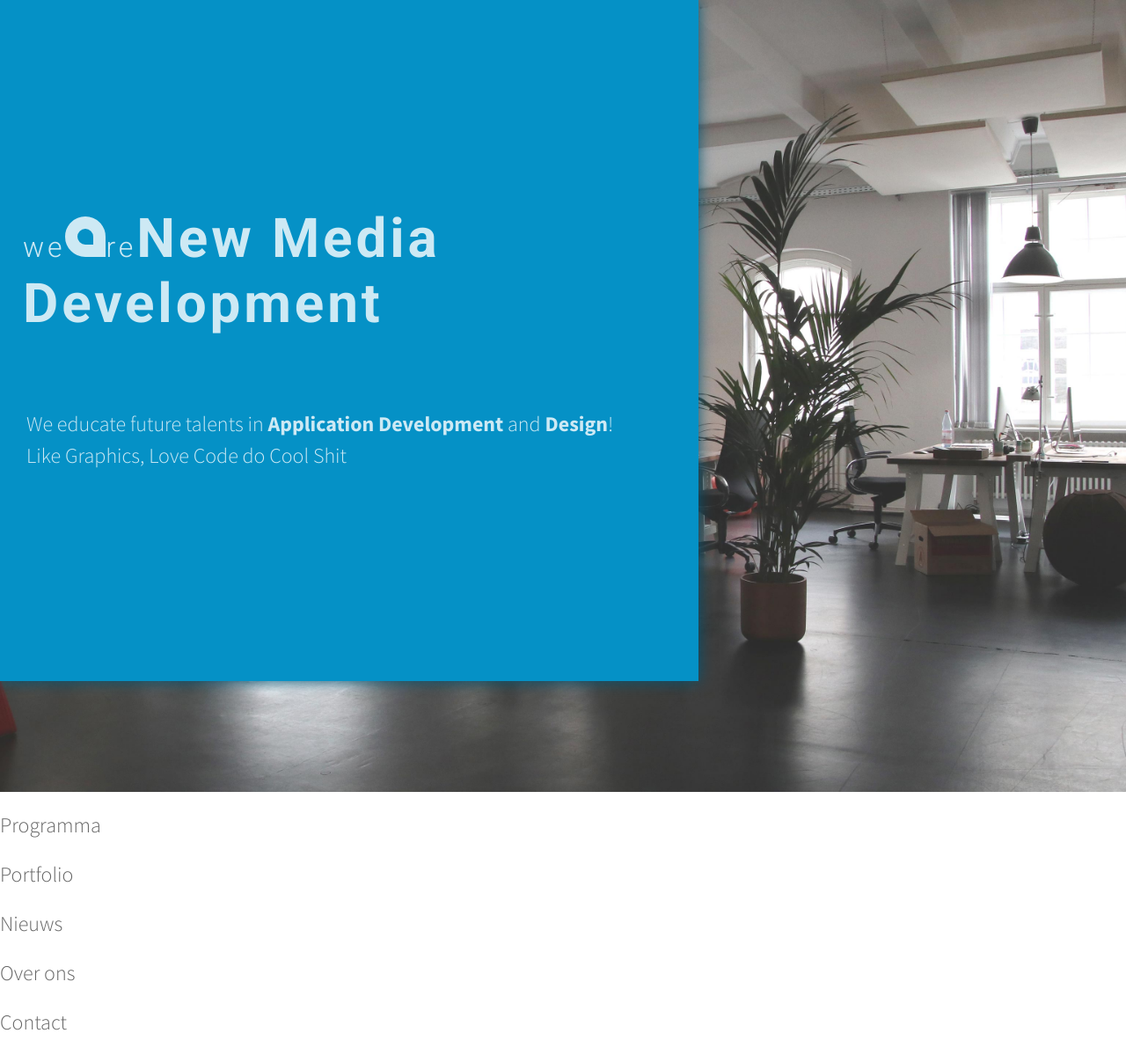
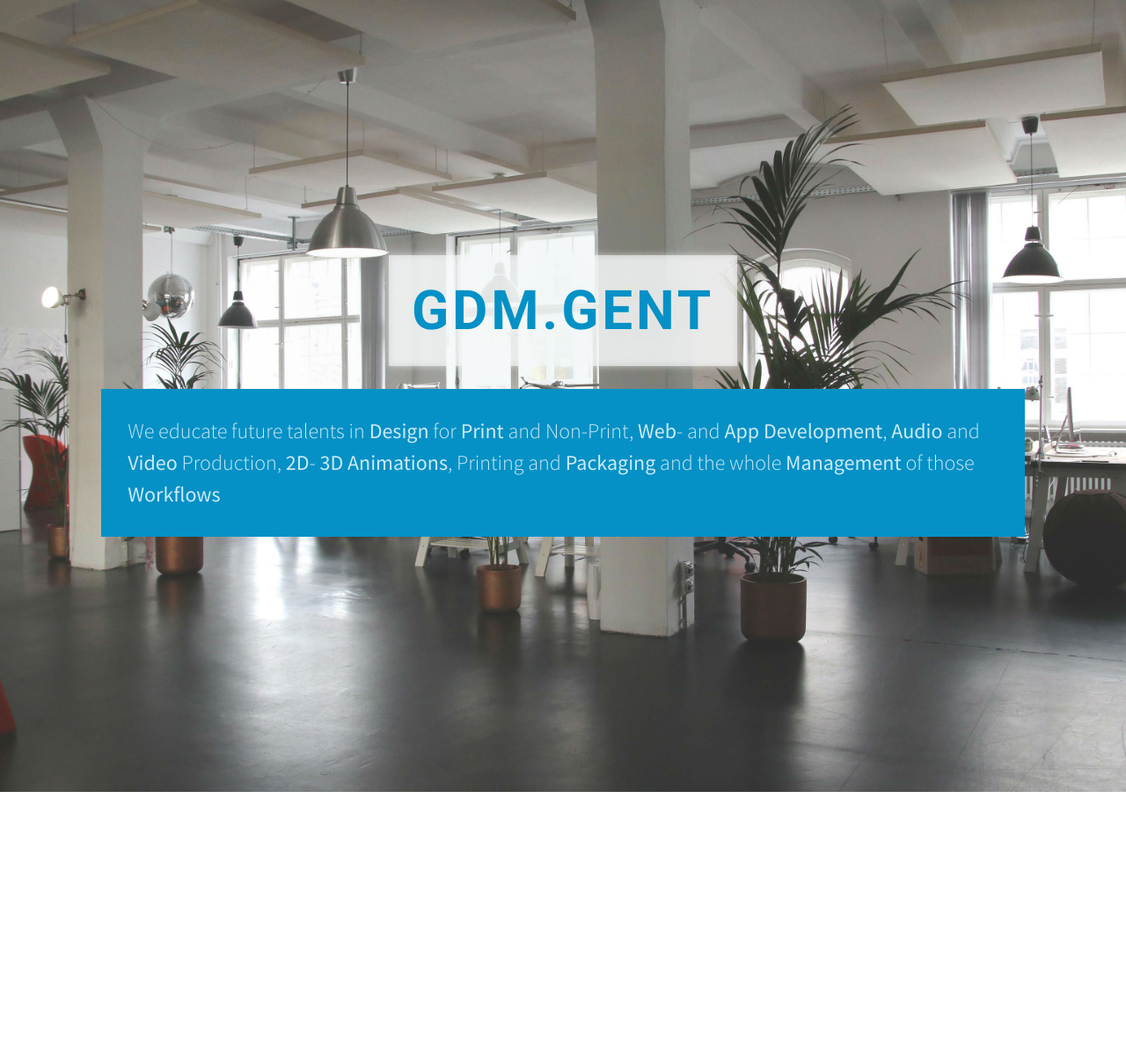
Before and after one commit to Wroeter/gdmgent.github.io, a Jekyll site: the page built from index.md, in a window 1280 px wide. Shown: the whole page at 88% size. Built offline with Jekyll 4.4.1, drawn with Linux system fonts in a browser that asks for light colours; comment, search, counter and statistics services are not loaded; after the commit the page ends 900 px from its top, so only the background shows below that.

Commit message:
Update gdm.gent website with hero banner

```diff
--- a/_config.yml
+++ b/_config.yml
@@ -54,6 +54,12 @@
   - package.json        # Remove for new syllabus
   - README.md
 
+# Outputting
+# ----------
+permalink:        "/blog/:year/:title/"
+paginate_path:    "/blog/page:num"
+paginate:         5
+
 # Collections
 # -----------
 collections:
--- a/_includes/content/hero.html
+++ /dev/null
@@ -1,13 +0,0 @@
-{% assign hero_image = include.image %}
-{% assign hero_headline = include.headline %}
-{% assign hero_description = include.description %}
-
-<div class="hero" id="intro">
-  <picture class="hero__picture">
-    <img src="{{ hero_image | prepend: site.baseurl }}">
-  </picture>
-  <header class="hero__header">
-    <h1 class="hero__headline">{{ hero_headline }}</h1>
-    <h2 class="hero__baseline">{{ hero_description }}</h2>
-  </header>
-</div>
--- a/_includes/content/home_about.html
+++ /dev/null
@@ -1,4 +0,0 @@
-<section class="">
-  <h2 class="">Over ons</h2>
-
-</section>
--- a/_includes/content/home_blog.html
+++ /dev/null
@@ -1,4 +0,0 @@
-<section class="">
-  <h2 class="">Nieuws</h2>
-
-</section>
--- a/_includes/content/home_contact.html
+++ /dev/null
@@ -1,4 +0,0 @@
-<section class="">
-  <h2 class="">Contact</h2>
-
-</section>
--- a/_includes/content/home_programme.html
+++ /dev/null
@@ -1,4 +0,0 @@
-<section class="">
-  <h2 class="">Programma</h2>
-
-</section>
--- a/_includes/content/home_work.html
+++ /dev/null
@@ -1,4 +0,0 @@
-<section class="">
-  <h2 class="">Portfolio</h2>
-
-</section>
--- a/_sass/_app.scss
+++ b/_sass/_app.scss
@@ -10,8 +10,11 @@
 
 // 2. Vendor
 @import
+  'vendor/normalize',
   'vendor/syntax-highlighting',
   'vendor/syntax-highlighting-theme-solarized-light';
+
+// 3. Layout
 
 // Components
 @import
--- a/_sass/components/_hero.scss
+++ b/_sass/components/_hero.scss
@@ -1,4 +1,4 @@
-/*.hero {
+.hero {
   display: flex;
   flex-direction: column;
   flex-wrap: nowrap;
@@ -63,10 +63,11 @@
     font-family: $primary-font-family;
     font-size: 3.875rem;
     font-weight: 500;
-    color: ahs-color-palette('ahs-blue', 'mid-dark');
+    text-transform: uppercase;
+    color: ahs-color-palette('ahs-blue', 'base');
     line-height: 1.2;
     letter-spacing: .0625em;
-    text-shadow: 0 0 20rem ahs-color-palette('ahs-blue', 'dark');;
+    text-shadow: 0 0 20rem ahs-color-palette('ahs-blue', 'mid-dark');;
     text-align: left;
 
     background: rgba(255, 255, 255, 0.6);
@@ -100,119 +101,4 @@
       filter: blur(4px);
     }
   }
-}*/
-.hero {
-  position: relative;
-  display: flex;
-  flex-direction: column;
-  flex-wrap: nowrap;
-  align-items: left;
-  justify-content: top;
-  overflow: hidden;
-
-  width: 100vw;
-  height: 100vh;
-
-  &__picture {
-    overflow: hidden;
-
-    & > img {
-      z-index: -1;
-      width: 100%;
-      height: 100%;
-      position: absolute;
-      top: 0;
-      left: 0;
-      object-fit: cover;
-    }
-  }
-
-  &__hello {
-    font-weight: 300;
-    font-size: 2rem;
-  }
-
-  &__ahs {
-    display: inline-block;
-    width: 2.875rem;
-    height: 2.875rem;
-    border-radius: 50%;
-    border: 0.9125rem solid ahs-color-palette('ahs-blue', 'light');
-    border-bottom-right-radius: 0;
-  }
-
-  &__header {
-    position: relative;
-    display: flex;
-    flex-direction: column;
-    flex-wrap: nowrap;
-    align-items: left;
-    justify-content: center;
-    width: 62%;
-    height: 86%;
-
-    background: ahs-color-palette('ahs-blue', 'base');
-    color: ahs-color-palette('ahs-blue', 'light');
-
-    &::before {
-      position: absolute;
-      display: block;
-      z-index: -1;
-      top: 0;
-      left: 0;
-      width: 100%;
-      height: 100%;
-
-      content: ' ';
-
-      box-shadow: 0 0 1rem 0 ahs-color-palette('ahs-blue', 'mid-dark');
-    }
-
-  }
-  &__headline {
-    position: relative;
-    display: inline;
-    padding: 1.625rem;
-    margin: 0 0 1.625rem 0;
-    max-width: 82vw;
-
-    font-family: $primary-font-family;
-    font-size: 3.875rem;
-    font-weight: 500;
-    color: ahs-color-palette('ahs-blue', 'light');
-    line-height: 1.2;
-    letter-spacing: .0625em;
-    text-align: left;
-
-    & strong {
-      font-weight: 600;
-    }
-
-    & em {
-      font-weight: 600;
-      font-size: 2rem;
-    }
-
-    & > p {
-      margin: 0;
-    }
-  }
-
-  &__baseline {
-    position: relative;
-    display: inline;
-    padding: 1.875rem;
-    margin: 0;
-
-    color: ahs-color-palette('ahs-blue', 'light');
-
-
-    & strong {
-      color: ahs-color-palette('ahs-blue', 'light');
-    }
-
-    & > p {
-      margin: 0;
-    }
-  }
 }
--- /dev/null
+++ b/_sass/vendor/_normalize.scss
@@ -0,0 +1,447 @@
+/*! normalize.css v7.0.0 | MIT License | github.com/necolas/normalize.css */
+
+/* Document
+   ========================================================================== */
+
+/**
+ * 1. Correct the line height in all browsers.
+ * 2. Prevent adjustments of font size after orientation changes in
+ *    IE on Windows Phone and in iOS.
+ */
+
+html {
+  line-height: 1.15; /* 1 */
+  -ms-text-size-adjust: 100%; /* 2 */
+  -webkit-text-size-adjust: 100%; /* 2 */
+}
+
+/* Sections
+   ========================================================================== */
+
+/**
+ * Remove the margin in all browsers (opinionated).
+ */
+
+body {
+  margin: 0;
+}
+
+/**
+ * Add the correct display in IE 9-.
+ */
+
+article,
+aside,
+footer,
+header,
+nav,
+section {
+  display: block;
+}
+
+/**
+ * Correct the font size and margin on `h1` elements within `section` and
+ * `article` contexts in Chrome, Firefox, and Safari.
+ */
+
+h1 {
+  font-size: 2em;
+  margin: 0.67em 0;
+}
+
+/* Grouping content
+   ========================================================================== */
+
+/**
+ * Add the correct display in IE 9-.
+ * 1. Add the correct display in IE.
+ */
+
+figcaption,
+figure,
+main { /* 1 */
+  display: block;
+}
+
+/**
+ * Add the correct margin in IE 8.
+ */
+
+figure {
+  margin: 1em 40px;
+}
+
+/**
+ * 1. Add the correct box sizing in Firefox.
+ * 2. Show the overflow in Edge and IE.
+ */
+
+hr {
+  box-sizing: content-box; /* 1 */
+  height: 0; /* 1 */
+  overflow: visible; /* 2 */
+}
+
+/**
+ * 1. Correct the inheritance and scaling of font size in all browsers.
+ * 2. Correct the odd `em` font sizing in all browsers.
+ */
+
+pre {
+  font-family: monospace, monospace; /* 1 */
+  font-size: 1em; /* 2 */
+}
+
+/* Text-level semantics
+   ========================================================================== */
+
+/**
+ * 1. Remove the gray background on active links in IE 10.
+ * 2. Remove gaps in links underline in iOS 8+ and Safari 8+.
+ */
+
+a {
+  background-color: transparent; /* 1 */
+  -webkit-text-decoration-skip: objects; /* 2 */
+}
+
+/**
+ * 1. Remove the bottom border in Chrome 57- and Firefox 39-.
+ * 2. Add the correct text decoration in Chrome, Edge, IE, Opera, and Safari.
+ */
+
+abbr[title] {
+  border-bottom: none; /* 1 */
+  text-decoration: underline; /* 2 */
+  text-decoration: underline dotted; /* 2 */
+}
+
+/**
+ * Prevent the duplicate application of `bolder` by the next rule in Safari 6.
+ */
+
+b,
+strong {
+  font-weight: inherit;
+}
+
+/**
+ * Add the correct font weight in Chrome, Edge, and Safari.
+ */
+
+b,
+strong {
+  font-weight: bolder;
+}
+
+/**
+ * 1. Correct the inheritance and scaling of font size in all browsers.
+ * 2. Correct the odd `em` font sizing in all browsers.
+ */
+
+code,
+kbd,
+samp {
+  font-family: monospace, monospace; /* 1 */
+  font-size: 1em; /* 2 */
+}
+
+/**
+ * Add the correct font style in Android 4.3-.
+ */
+
+dfn {
+  font-style: italic;
+}
+
+/**
+ * Add the correct background and color in IE 9-.
+ */
+
+mark {
+  background-color: #ff0;
+  color: #000;
+}
+
+/**
+ * Add the correct font size in all browsers.
+ */
+
+small {
+  font-size: 80%;
+}
+
+/**
+ * Prevent `sub` and `sup` elements from affecting the line height in
+ * all browsers.
+ */
+
+sub,
+sup {
+  font-size: 75%;
+  line-height: 0;
+  position: relative;
+  vertical-align: baseline;
+}
+
+sub {
+  bottom: -0.25em;
+}
+
+sup {
+  top: -0.5em;
+}
+
+/* Embedded content
+   ========================================================================== */
+
+/**
+ * Add the correct display in IE 9-.
+ */
+
+audio,
+video {
+  display: inline-block;
+}
+
+/**
+ * Add the correct display in iOS 4-7.
+ */
+
+audio:not([controls]) {
+  display: none;
+  height: 0;
+}
+
+/**
+ * Remove the border on images inside links in IE 10-.
+ */
+
+img {
+  border-style: none;
+}
+
+/**
+ * Hide the overflow in IE.
+ */
+
+svg:not(:root) {
+  overflow: hidden;
+}
+
+/* Forms
+   ========================================================================== */
+
+/**
+ * 1. Change the font styles in all browsers (opinionated).
+ * 2. Remove the margin in Firefox and Safari.
+ */
+
+button,
+input,
+optgroup,
+select,
+textarea {
+  font-family: sans-serif; /* 1 */
+  font-size: 100%; /* 1 */
+  line-height: 1.15; /* 1 */
+  margin: 0; /* 2 */
+}
+
+/**
+ * Show the overflow in IE.
+ * 1. Show the overflow in Edge.
+ */
+
+button,
+input { /* 1 */
+  overflow: visible;
+}
+
+/**
+ * Remove the inheritance of text transform in Edge, Firefox, and IE.
+ * 1. Remove the inheritance of text transform in Firefox.
+ */
+
+button,
+select { /* 1 */
+  text-transform: none;
+}
+
+/**
+ * 1. Prevent a WebKit bug where (2) destroys native `audio` and `video`
+ *    controls in Android 4.
+ * 2. Correct the inability to style clickable types in iOS and Safari.
+ */
+
+button,
+html [type="button"], /* 1 */
+[type="reset"],
+[type="submit"] {
+  -webkit-appearance: button; /* 2 */
+}
+
+/**
+ * Remove the inner border and padding in Firefox.
+ */
+
+button::-moz-focus-inner,
+[type="button"]::-moz-focus-inner,
+[type="reset"]::-moz-focus-inner,
+[type="submit"]::-moz-focus-inner {
+  border-style: none;
+  padding: 0;
+}
+
+/**
+ * Restore the focus styles unset by the previous rule.
+ */
+
+button:-moz-focusring,
+[type="button"]:-moz-focusring,
+[type="reset"]:-moz-focusring,
+[type="submit"]:-moz-focusring {
+  outline: 1px dotted ButtonText;
+}
+
+/**
+ * Correct the padding in Firefox.
+ */
+
+fieldset {
+  padding: 0.35em 0.75em 0.625em;
+}
+
+/**
+ * 1. Correct the text wrapping in Edge and IE.
+ * 2. Correct the color inheritance from `fieldset` elements in IE.
+ * 3. Remove the padding so developers are not caught out when they zero out
+ *    `fieldset` elements in all browsers.
+ */
+
+legend {
+  box-sizing: border-box; /* 1 */
+  color: inherit; /* 2 */
+  display: table; /* 1 */
+  max-width: 100%; /* 1 */
+  padding: 0; /* 3 */
+  white-space: normal; /* 1 */
+}
+
+/**
+ * 1. Add the correct display in IE 9-.
+ * 2. Add the correct vertical alignment in Chrome, Firefox, and Opera.
+ */
+
+progress {
+  display: inline-block; /* 1 */
+  vertical-align: baseline; /* 2 */
+}
+
+/**
+ * Remove the default vertical scrollbar in IE.
+ */
+
+textarea {
+  overflow: auto;
+}
+
+/**
+ * 1. Add the correct box sizing in IE 10-.
+ * 2. Remove the padding in IE 10-.
+ */
+
+[type="checkbox"],
+[type="radio"] {
+  box-sizing: border-box; /* 1 */
+  padding: 0; /* 2 */
+}
+
+/**
+ * Correct the cursor style of increment and decrement buttons in Chrome.
+ */
+
+[type="number"]::-webkit-inner-spin-button,
+[type="number"]::-webkit-outer-spin-button {
+  height: auto;
+}
+
+/**
+ * 1. Correct the odd appearance in Chrome and Safari.
+ * 2. Correct the outline style in Safari.
+ */
+
+[type="search"] {
+  -webkit-appearance: textfield; /* 1 */
+  outline-offset: -2px; /* 2 */
+}
+
+/**
+ * Remove the inner padding and cancel buttons in Chrome and Safari on macOS.
+ */
+
+[type="search"]::-webkit-search-cancel-button,
+[type="search"]::-webkit-search-decoration {
+  -webkit-appearance: none;
+}
+
+/**
+ * 1. Correct the inability to style clickable types in iOS and Safari.
+ * 2. Change font properties to `inherit` in Safari.
+ */
+
+::-webkit-file-upload-button {
+  -webkit-appearance: button; /* 1 */
+  font: inherit; /* 2 */
+}
+
+/* Interactive
+   ========================================================================== */
+
+/*
+ * Add the correct display in IE 9-.
+ * 1. Add the correct display in Edge, IE, and Firefox.
+ */
+
+details, /* 1 */
+menu {
+  display: block;
+}
+
+/*
+ * Add the correct display in all browsers.
+ */
+
+summary {
+  display: list-item;
+}
+
+/* Scripting
+   ========================================================================== */
+
+/**
+ * Add the correct display in IE 9-.
+ */
+
+canvas {
+  display: inline-block;
+}
+
+/**
+ * Add the correct display in IE.
+ */
+
+template {
+  display: none;
+}
+
+/* Hidden
+   ========================================================================== */
+
+/**
+ * Add the correct display in IE 10-.
+ */
+
+[hidden] {
+  display: none;
+}
--- a/index.md
+++ b/index.md
@@ -10,11 +10,12 @@
 page_scripts: []
 ---
 
-{% include content/hero.html image="assets/images/hero.jpg" headline="<span class='hero__hello'>we<span class='hero__ahs'></span>re</span><strong>New Media <br>Development</strong>" description="<p>We educate future talents in <strong>Application Development</strong> and <strong>Design</strong>!</p><p>Like Graphics, Love Code do Cool Shit</p>" %}
-
-
-{% include content/home_programme.html %}
-{% include content/home_work.html %}
-{% include content/home_blog.html %}
-{% include content/home_about.html %}
-{% include content/home_contact.html %}
+<div class="hero" id="intro">
+  <picture class="hero__picture">
+    <img src="{{ 'assets/images/hero.jpg' | prepend: site.baseurl }}">
+  </picture>
+  <header class="hero__header">
+    <h1 class="hero__headline"><strong>gdm.gent</strong></h1>
+    <h2 class="hero__baseline">We educate future talents in <strong>Design</strong> for <strong>Print</strong> and Non-Print, <strong>Web</strong>- and <strong>App Development</strong>, <strong>Audio</strong> and <strong>Video</strong> Production, <strong>2D</strong>- <strong>3D Animations</strong>, Printing and <strong>Packaging</strong> and the whole <strong>Management</strong> of those <strong>Workflows</strong></h2>
+  </header>
+</div>
```
Also changed, not shown: _data/navigation.yml (deleted, +0 -11 lines), assets/images/hero.jpg.
